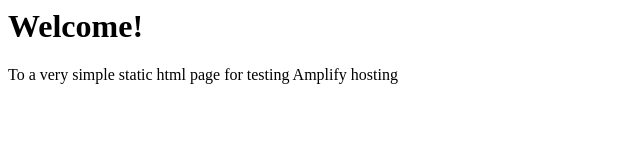
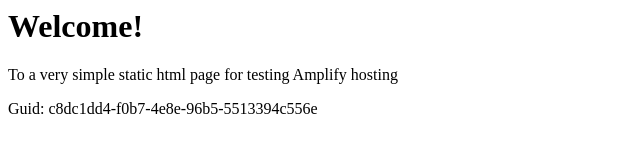
Before and after one commit to aws-aemilia-bah/Github-PR-Commit-Integration-Test-DoNotTouch-GitHubAutoBuildCanaryTest-v1-preprod-me-south-1, a website: page src/index.html in a window 1280 px wide. Shown: the whole page, without its empty margins (0-640 px from the left). Drawn offline with Linux system fonts and the light colour scheme.

Commit message:
commit from integ tests

```diff
--- a/src/index.html
+++ b/src/index.html
@@ -1,3 +1,5 @@
+
+
 <html lang="en">
 
 <head>
@@ -10,6 +12,6 @@
 <body>
     <h1>Welcome!</h1>
     <p>To a very simple static html page for testing Amplify hosting</p>
-</body>
+    <p>Guid: c8dc1dd4-f0b7-4e8e-96b5-5513394c556e</p></body>
 
 </html>
```
